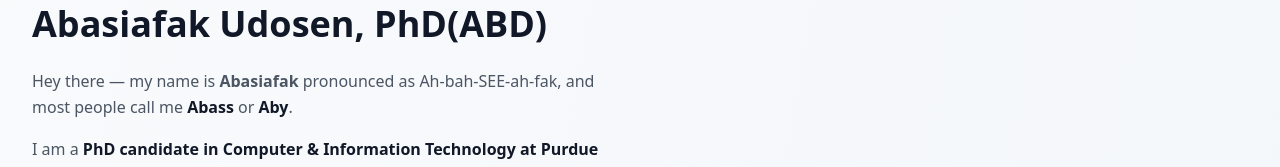
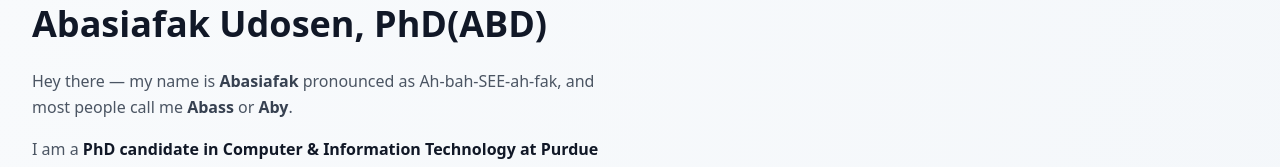
Before and after one commit to Abasfreky1/professor-portfolio, a React (Vite) app: page / in a window 1280 px wide. Shown: the part 140-307 px from the top of the page. Built offline with nearby package versions, Linux system fonts and the light colour scheme.

Commit message:
Update Hero.tsx

```diff
--- a/src/components/Hero.tsx
+++ b/src/components/Hero.tsx
@@ -38,7 +38,7 @@ export function Hero() {
 
             <div className="prose prose-lg max-w-none">
               <p className="text-base text-gray-600 leading-relaxed">
-                Hey there — my name is <span className="font-bold text-gray-600">Abasiafak</span> pronounced as Ah-bah-SEE-ah-fak, and most people call me <span className="font-bold text-gray-900">Abass</span> or <span className="font-bold text-gray-900">Aby</span>.
+                Hey there — my name is <span className="font-bold text-gray-700">Abasiafak</span> pronounced as Ah-bah-SEE-ah-fak, and most people call me <span className="font-bold text-gray-700">Abass</span> or <span className="font-bold text-gray-700">Aby</span>.
               </p>
 
               <p className="text-base text-gray-600 leading-relaxed mt-4">
```
